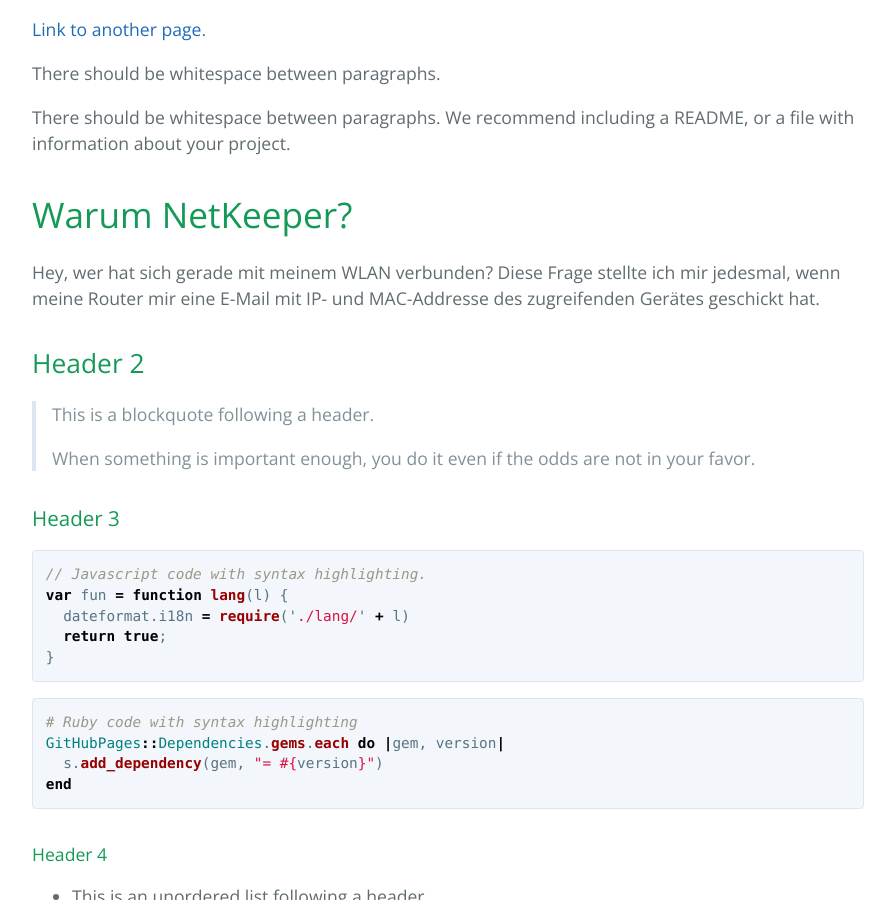
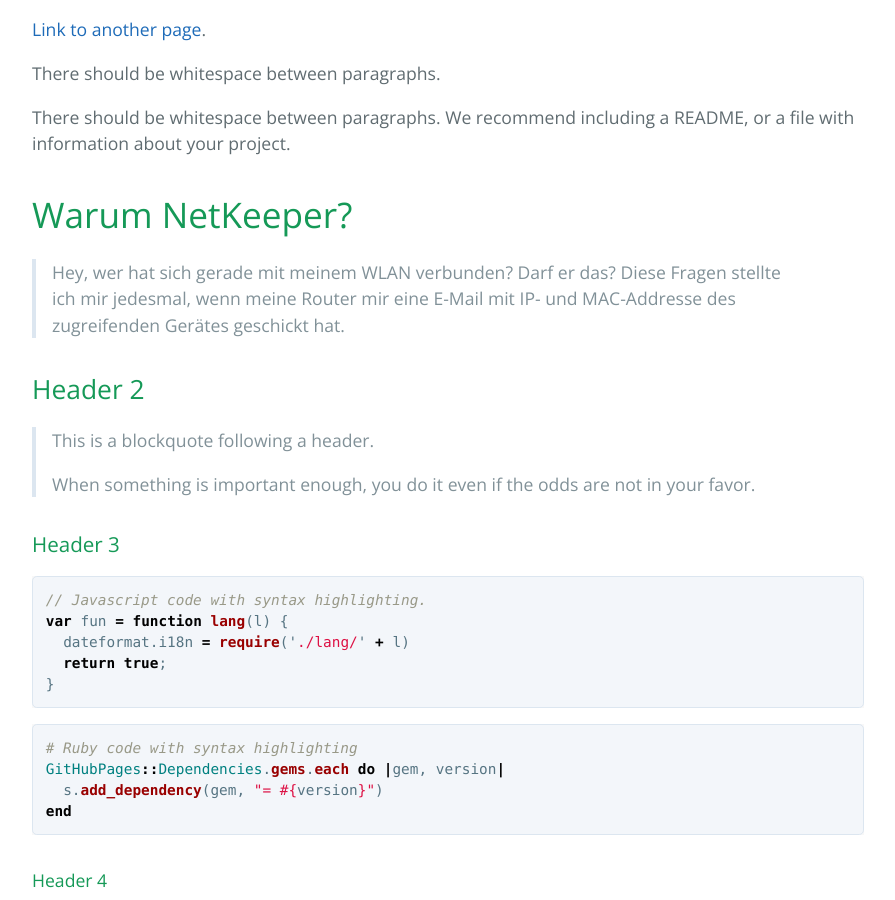
Before and after one commit to IGSolutions/netkeeper, a Jekyll site: the page built from index.md, in a window 1280 px wide and 900 px high, scrolled down 443 px. Shown: the whole window, without its empty margins (192-1087 px from the left). Built offline with Jekyll 4.4.1, drawn with Linux system fonts in a browser that asks for light colours.

Commit message:
Update index.md

```diff
--- a/index.md
+++ b/index.md
@@ -12,8 +12,8 @@ There should be whitespace between paragraphs. We recommend including a README,
 
 # Warum NetKeeper?
 
-Hey, wer hat sich gerade mit meinem WLAN verbunden?
-Diese Frage stellte ich mir jedesmal, wenn meine Router mir eine E-Mail mit IP- und MAC-Addresse des zugreifenden Gerätes geschickt hat.
+> Hey, wer hat sich gerade mit meinem WLAN verbunden? Darf er das?
+> Diese Fragen stellte ich mir jedesmal, wenn meine Router mir eine E-Mail mit IP- und MAC-Addresse des zugreifenden Gerätes geschickt hat.
 
 ## Header 2
 
```
